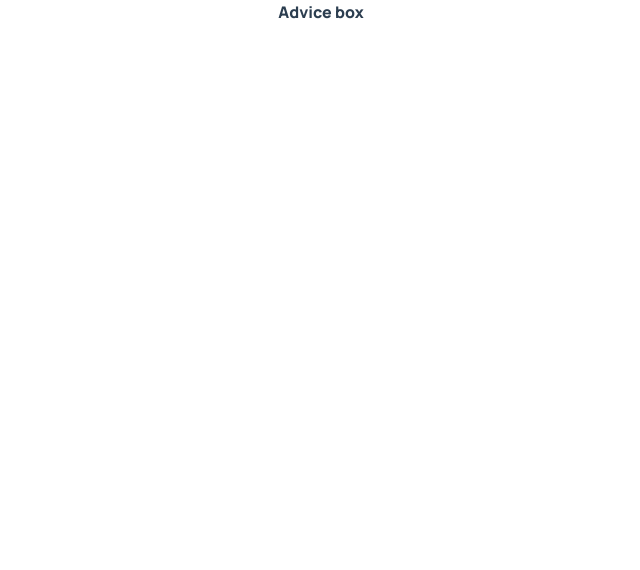
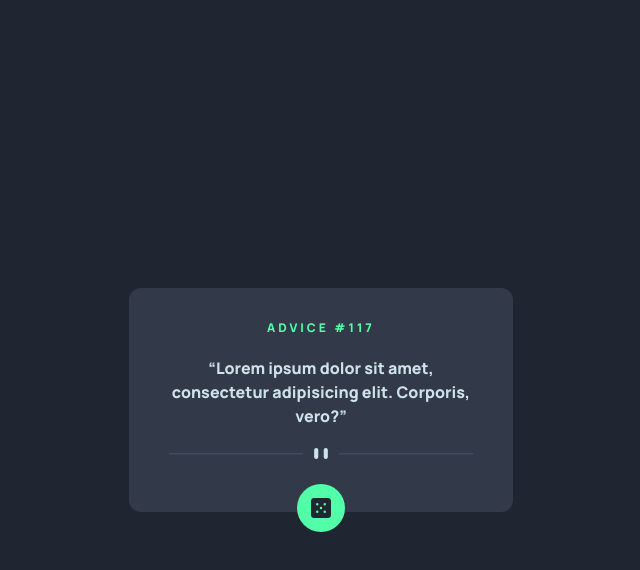
Before and after one commit to d855/advice-box, a Vue app: page / in a window 1280 px wide. Shown: the top 570 px of the page, without its empty margins (319-959 px from the left). Built offline with nearby package versions, Linux system fonts and the light colour scheme.

Commit message:
desktop design

```diff
--- a/public/index.html
+++ b/public/index.html
@@ -15,7 +15,7 @@
 			<strong>We're sorry but <%= htmlWebpackPlugin.options.title %> doesn't work properly without JavaScript
 			        enabled. Please enable it to continue.</strong>
 		</noscript>
-		<div id="app"></div>
+		<div id="app" class="bg-dark-blue"></div>
 		<!-- built files will be auto injected -->
 	</body>
 </html>
--- a/src/App.vue
+++ b/src/App.vue
@@ -19,6 +19,5 @@ export default {
   -webkit-font-smoothing: antialiased;
   -moz-osx-font-smoothing: grayscale;
   text-align: center;
-  color: #2c3e50;
 }
 </style>
--- a/src/components/AdviceBox.vue
+++ b/src/components/AdviceBox.vue
@@ -5,10 +5,17 @@ export default {
 </script>
 
 <template>
-    <h2>Advice box</h2>
+    <div class="h-screen w-screen grid place-content-center">
+        <div class="relative w-96 h-56 bg-dark-grayish-blue pt-8 rounded-xl px-10">
+            <h2 class="text-neon-green uppercase text-xs font-semibold tracking-widest mb-5">Advice #117</h2>
+            <div>
+                <q class="text-light-cyan">Lorem ipsum dolor sit amet, consectetur adipisicing elit. Corporis, vero?</q>
+                <img src="../assets/pattern-divider-desktop.svg" alt="divider" class="mt-5">
+            </div>
+
+            <div class="absolute bg-neon-green w-12 h-12 grid place-content-center left-0 right-0 mx-auto m-0 bottom-0 -mb-5 rounded-full">
+                <img src="../assets/icon-dice.svg" class="w-5 h-5   " alt="dice">
+            </div>
+        </div>
+    </div>
 </template>
-
-
-<style scoped>
-
-</style>
--- a/tailwind.config.js
+++ b/tailwind.config.js
@@ -1,8 +1,22 @@
 /** @type {import('tailwindcss').Config} */
 module.exports = {
-  content: ['./public/**/*.html', './src/**/*.{vue,js,ts,jsx,tsx}'],
-  theme: {
-    extend: {},
-  },
-  plugins: [],
+    content: ['./public/**/*.html', './src/**/*.{vue,js,ts,jsx,tsx}'],
+    theme: {
+        letterSpacing: {
+          widest: '.25em'
+        },
+        extend: {
+            colors: {
+                'light-cyan': 'hsl(193, 38%, 86%)',
+                'neon-green': 'hsl(150, 100%, 66%)',
+                'grayish-blue': 'hsl(217, 19%, 38%)',
+                'dark-grayish-blue': 'hsl(217, 19%, 24%)',
+                'dark-blue': 'hsl(218, 23%, 16%)'
+            },
+            spacing: {
+                desktop: '90rem'
+            }
+        },
+    },
+    plugins: [],
 }
```
Also changed, not shown: src/assets/tailwind.css (line endings or trailing spaces).
